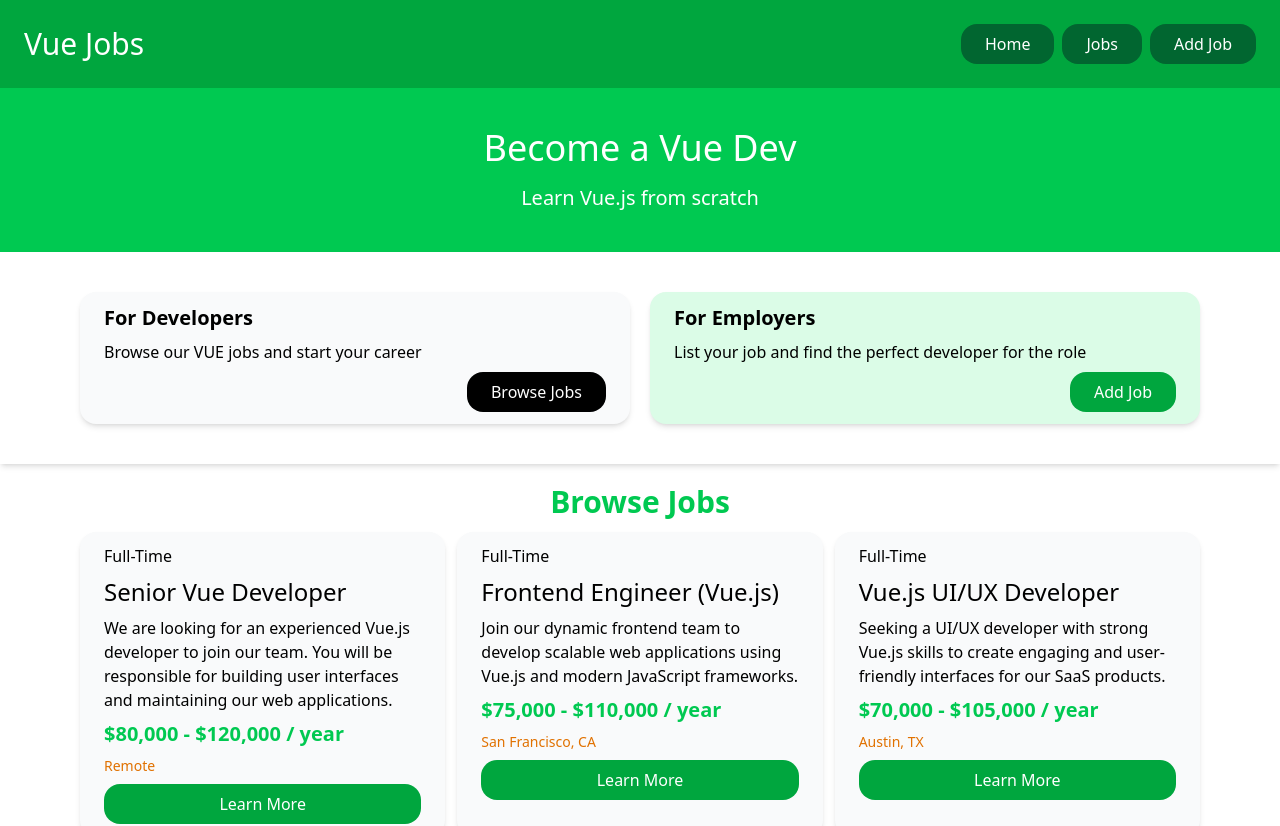
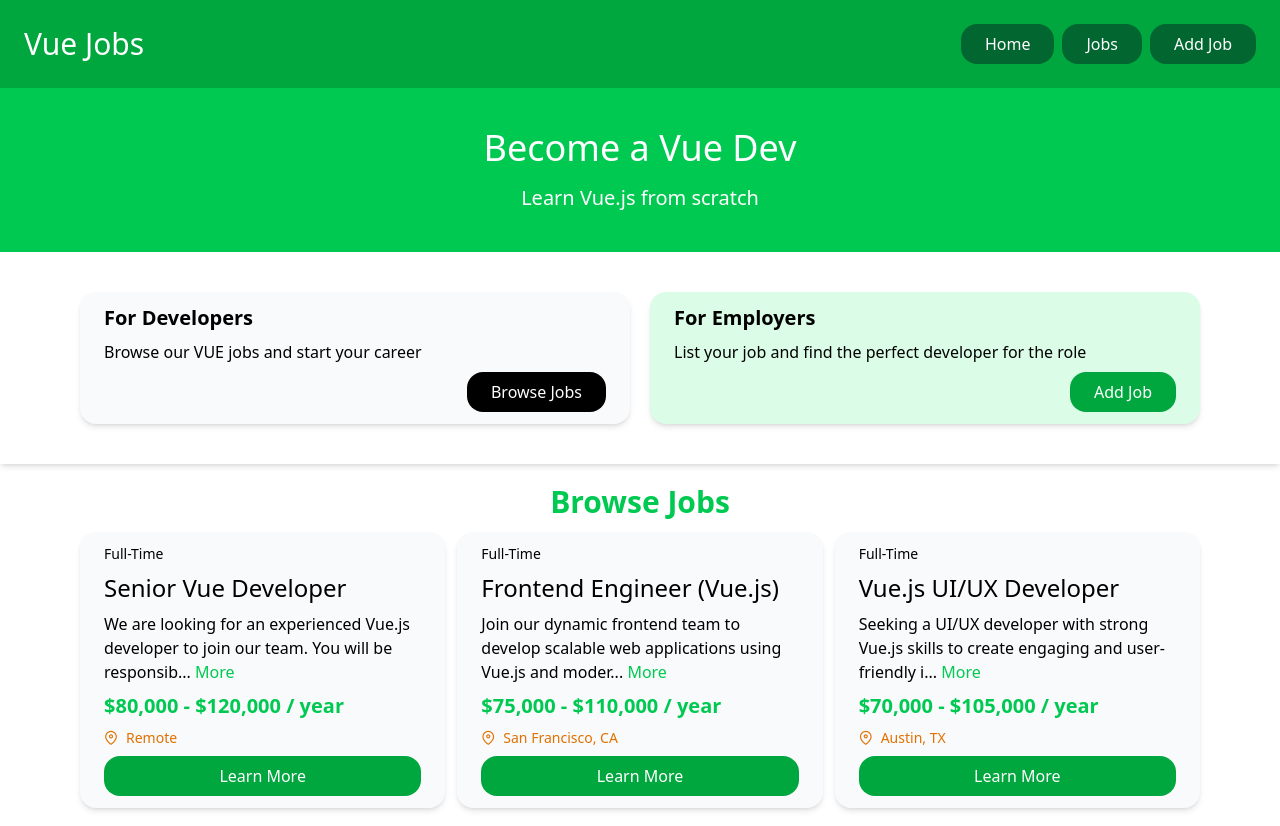
Before and after one commit to RubenDguez/vue-jobfinder, a Vue app: page / in a window 1280 px wide. Shown: the top 826 px of the page. Built offline with nearby package versions, Linux system fonts and the light colour scheme.

Commit message:
truncate job description

```diff
--- a/package.json
+++ b/package.json
@@ -11,6 +11,7 @@
   },
   "dependencies": {
     "@tailwindcss/vite": "^4.1.10",
+    "primeicons": "^7.0.0",
     "tailwindcss": "^4.1.10",
     "vue": "^3.5.13"
   },
--- a/src/App.vue
+++ b/src/App.vue
@@ -9,5 +9,5 @@ import JobListings from './components/JobListings.vue';
     <Navbar />
     <Hero />
     <HomeCards />
-    <JobListings />
+    <JobListings :limit="3" :showAllJobs="true" />
 </template>
--- a/src/components/JobListing.vue
+++ b/src/components/JobListing.vue
@@ -1,21 +1,46 @@
 <script setup>
-import { defineProps } from 'vue'
-import Card from './Card.vue';
+import { defineProps, ref, computed } from 'vue'
+import Card from './Card.vue'
 
 const props = defineProps({
   job: Object,
+})
+
+const showFullDescription = ref(false)
+
+const handleTruncatedText = () => {
+  showFullDescription.value = !showFullDescription.value;
+}
+
+const truncatedDescription = computed(() => {
+  let description = props.job.description
+
+  if (!showFullDescription.value) {
+    return description.substring(0, 90) + '...'
+  }
+
+  return description
 })
 </script>
 
 <template>
   <Card>
-    <p>{{ job.type }}</p>
+    <p class="text-sm">{{ job.type }}</p>
     <h3 class="text-2xl">{{ job.title }}</h3>
-    <p>{{ job.description }}</p>
+
+    <p>
+      {{ truncatedDescription }}
+      <span class="text-green-500">
+        <button @click="handleTruncatedText()" style="cursor: pointer;">{{ `${showFullDescription ? 'Less' : 'More'}` }}</button>
+      </span>
+    </p>
 
     <p class="text-xl font-bold text-green-500">{{ job.salary }} / year</p>
 
-    <p class="text-amber-600 text-sm">{{ job.location }}</p>
+    <div class="text-amber-600 text-sm flex items-center gap-2">
+      <i class="pi pi-map-marker" />
+      <p>{{ job.location }}</p>
+    </div>
     <a href="#" class="text-center py-2 px-6 bg-green-600 text-white rounded-2xl">Learn More</a>
   </Card>
 </template>
--- a/src/components/JobListings.vue
+++ b/src/components/JobListings.vue
@@ -6,8 +6,9 @@ import jobs from '@/data/jobs.json'
 const props = defineProps({
   showAllJobs: {
     type: Boolean,
-    default: true,
+    default: false,
   },
+  limit: Number,
 })
 </script>
 
@@ -15,7 +16,7 @@ const props = defineProps({
   <section class="container mx-auto py-5 px-20">
     <h3 class="text-3xl font-bold text-green-500 text-center mb-3">Browse Jobs</h3>
     <div class="grid gap-3 lg:grid-cols-3 mb-7">
-      <JobListing v-for="job in jobs" :job="job" :key="job.id" />
+      <JobListing v-for="job in jobs.slice(0, limit || jobs.length)" :job="job" :key="job.id" />
     </div>
     <div v-if="showAllJobs" class="w-auto flex justify-center">
       <a href="#" class="bg-black text-white py-2 px-6 rounded-2xl">Show all jobs</a>
--- a/src/main.js
+++ b/src/main.js
@@ -1,5 +1,7 @@
 import { createApp } from 'vue'
 import App from './App.vue'
+
 import './index.css'
+import 'primeicons/primeicons.css'
 
 createApp(App).mount('#app')
```
Also changed, not shown: 1 other file (tests, documents, lock files or other folders).
